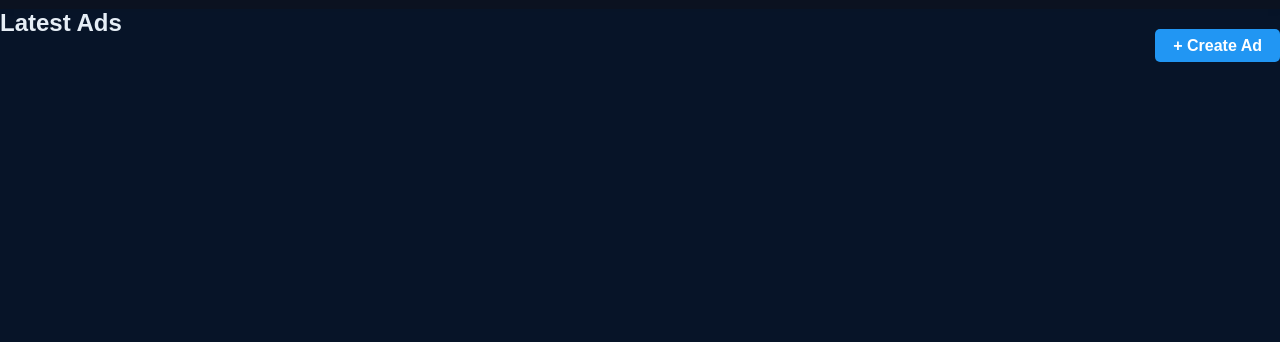
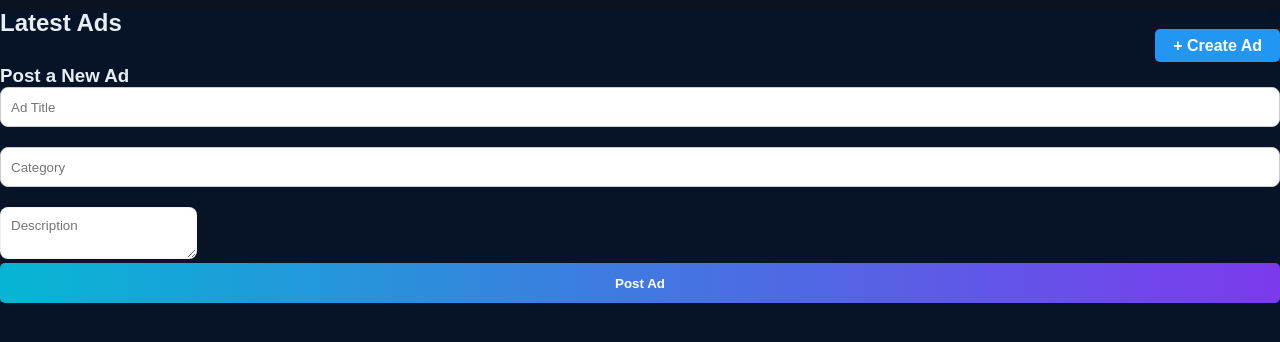
Before and after one commit to mutukuken19-ui/Project, a plain HTML site: page index.html in a window 1280 px wide. Shown: the part 54-396 px from the top of the page. Drawn offline with Linux system fonts and the light colour scheme.

Commit message:
Implement quick ad creation form in index.html
Added a quick ad creation form to the homepage.

```diff
--- a/index.html
+++ b/index.html
@@ -33,6 +33,15 @@
   <div class="create-ad-container">
   <a href="post.html" class="create-ad-btn">+ Create Ad</a>
 </div>
+  <section class="create-ad">
+  <h3>Post a New Ad</h3>
+  <form id="quickCreateAdForm">
+    <input type="text" id="adTitle" placeholder="Ad Title" required />
+    <input type="text" id="adCategory" placeholder="Category" required />
+    <textarea id="adDesc" placeholder="Description" required></textarea>
+    <button type="submit">Post Ad</button>
+  </form>
+</section>
 <div id="ads-list" class="ads"></div>
 </section>
 </main>
```
